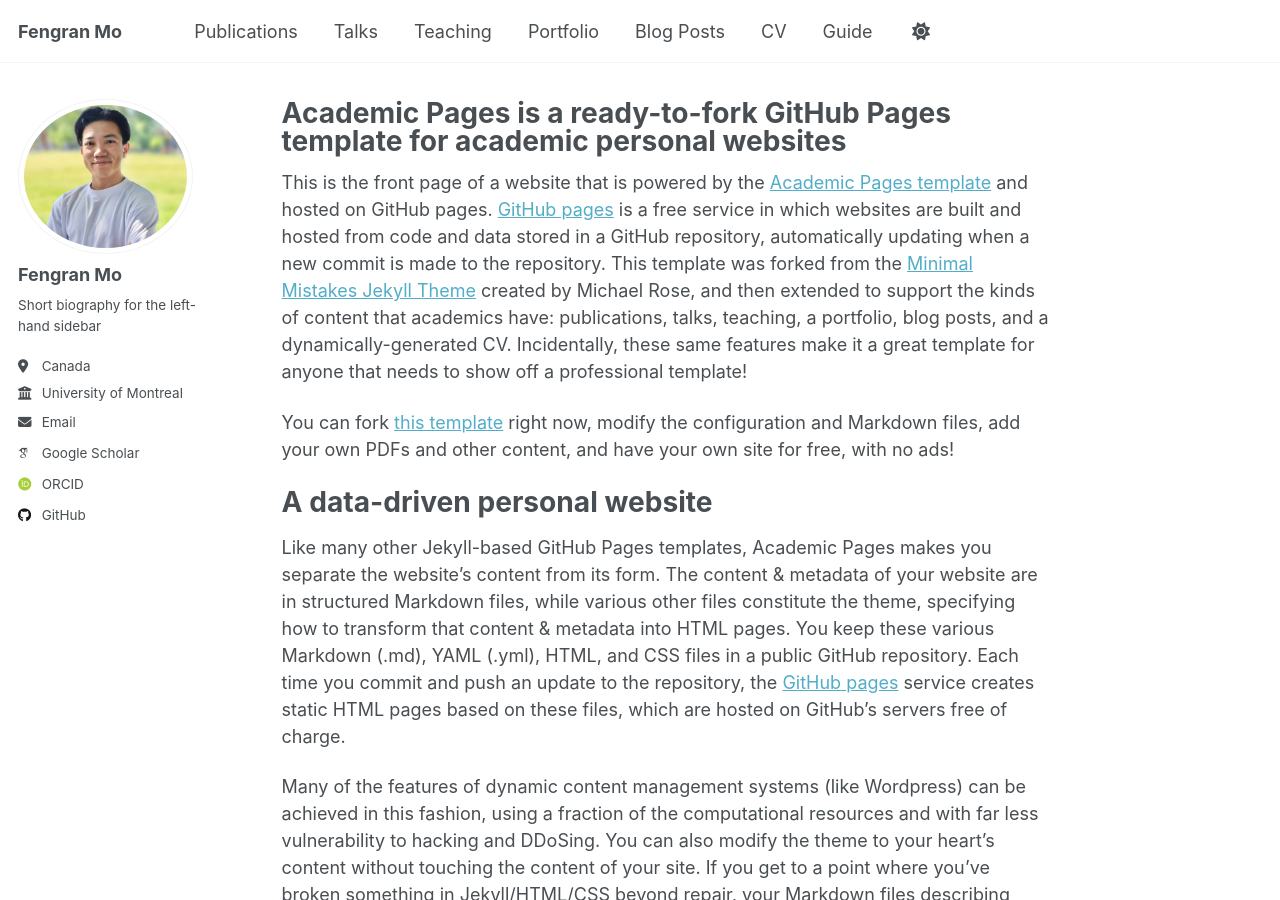
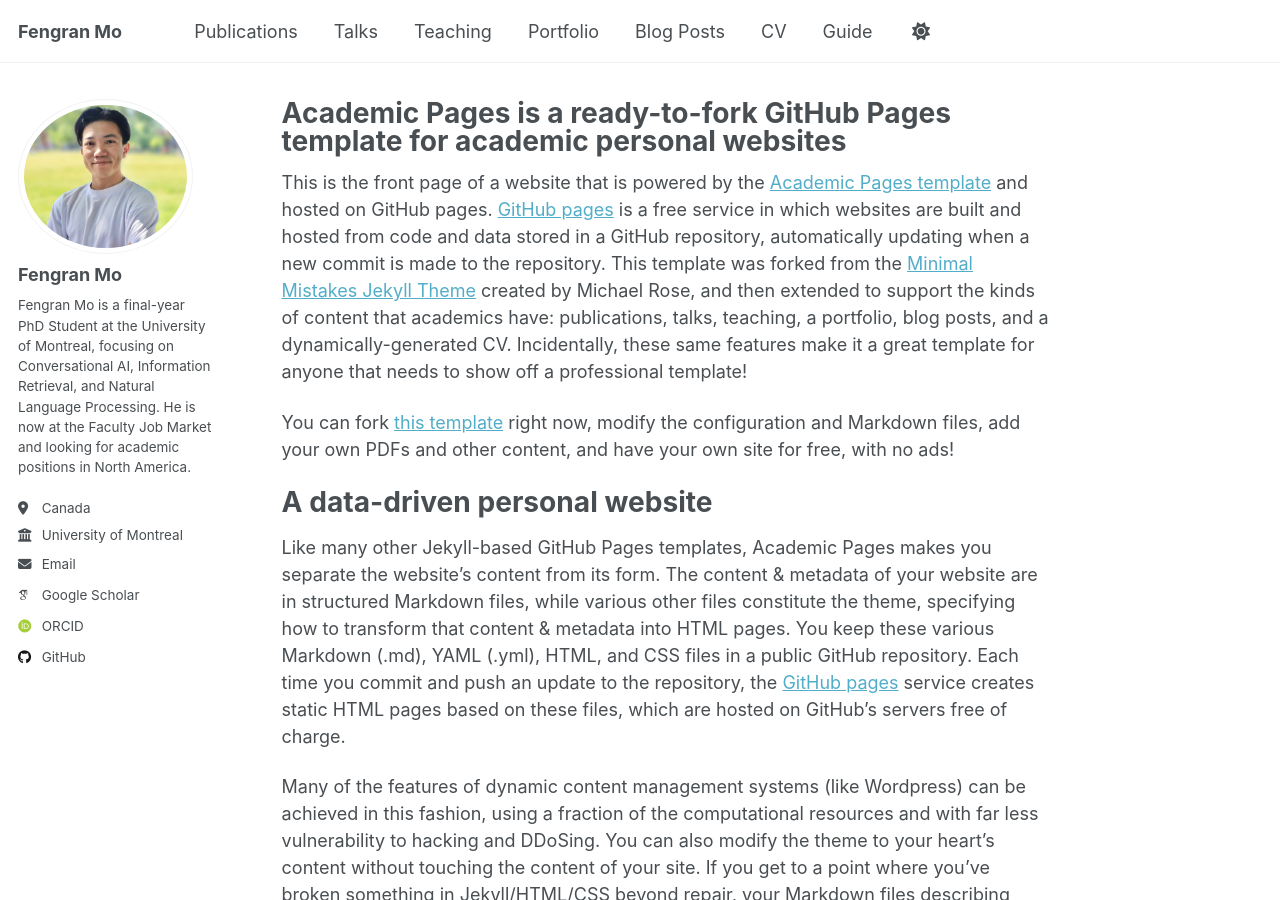
Before and after one commit to fengranMark/fengranMark.github.io, a Jekyll site: the page built from _pages/about.md, in a window 1280 px wide and 900 px high. Built offline with Jekyll 4.4.1, drawn with Linux system fonts in a browser that asks for light colours; some web fonts are replaced; a script that is not in the unit is left out.

Commit message:
Update _config.yml

```diff
--- a/_config.yml
+++ b/_config.yml
@@ -26,7 +26,7 @@
   avatar           : "fengran.png"
   name             : "Fengran Mo"
   pronouns         : # example: "she/her"
-  bio              : "Short biography for the left-hand sidebar"
+  bio              : "Fengran Mo is a final-year PhD Student at the University of Montreal, focusing on Conversational AI, Information Retrieval, and Natural Language Processing. He is now at the Faculty Job Market and looking for academic positions in North America."
   location         : "Canada"
   employer         : "University of Montreal"
   uri              : # URL
```
